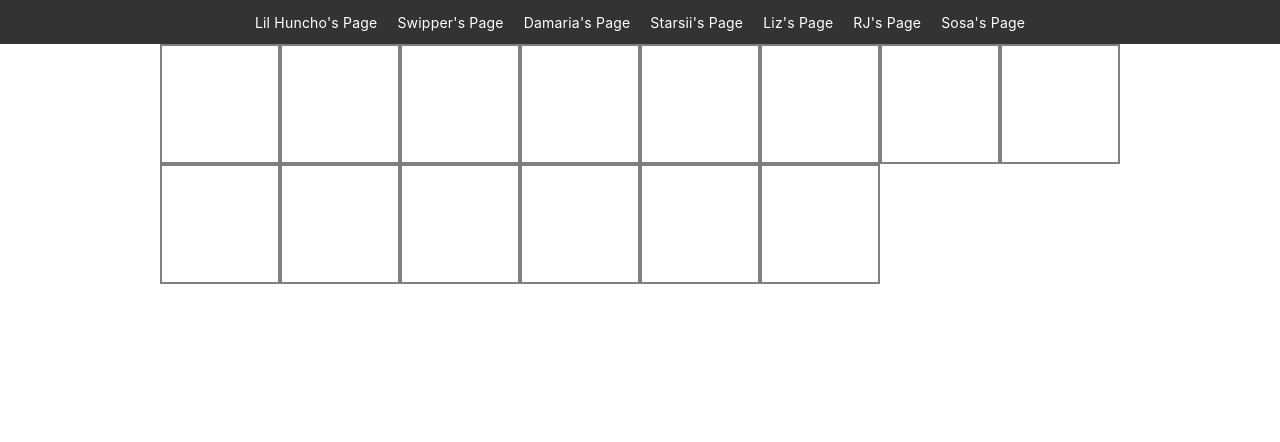
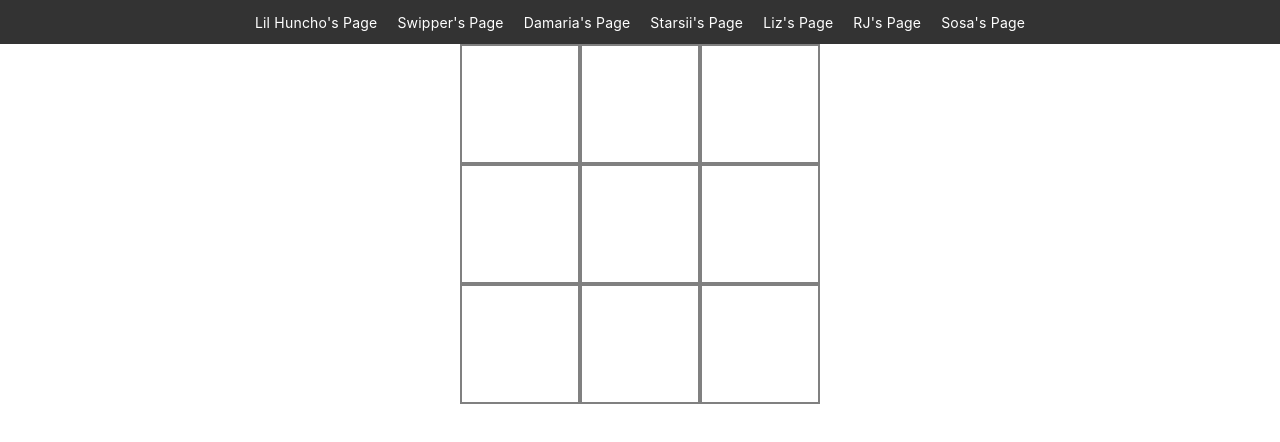
Before and after one commit to jojobobby/React-Amigos, a React (Create React App) app: page /RalphsPage in a window 1280 px wide. Shown: the top 442 px of the page. Built offline with nearby package versions, Linux system fonts and the light colour scheme.

Commit message:
Grid grid gird grid grid

```diff
--- a/src/RalphsPage.js
+++ b/src/RalphsPage.js
@@ -1,13 +1,42 @@
+// import './App.css';
+// import React, { useState } from 'react';
+// import { ReactDOM } from 'react';
+// import Counter from './raphealsFiles/components/counter';
+// import Square from './raphealsFiles/components/square';
+// import Grid from './raphealsFiles/components/grid';
+// function RalphPage() {
+//   return (
+//     <Grid valueArray={[1,2,3,4,5]}/>
+//   );
+// }
+
+// export default RalphPage;
 import './App.css';
 import React, { useState } from 'react';
 import { ReactDOM } from 'react';
 import Counter from './raphealsFiles/components/counter';
 import Square from './raphealsFiles/components/square';
 import Grid from './raphealsFiles/components/grid';
-function RalphPage() {
+
+let turns = 0;
+
+function incrementTurns() {
+  turns++;
+}
+
+function nextValue() {
+  if(turns % 2 === 0) {
+    return "X"
+  }
+  return "O"
+}
+
+function gameOne() {
+
   return (
-    <Grid/>
+    //9 Squares
+    <Grid valueArray={[nextValue(), nextValue(), nextValue(), nextValue(), nextValue(), nextValue(), nextValue(), nextValue(), nextValue()]}/>
   );
 }
 
-export default RalphPage;
+export default gameOne;
--- a/src/raphealsFiles/components/grid.jsx
+++ b/src/raphealsFiles/components/grid.jsx
@@ -3,15 +3,15 @@ import ReactDOM from 'react-dom';
 import Square from './square';
 //JSX Expression that calls to react create component
 class Grid extends Component {
-    constructor() {
-        super()
+    constructor(props) {
+        super(props)
 
         const cssCauseImLazy = {
             width:'120px',
             height:'120px'
         }
 
-        this.valueArray = [0,1,2,3,4,5,5,6,7,3,2,4,5, <img style={cssCauseImLazy} src="https://www.digitalocean.com/_next/static/media/intro-to-cloud.d49bc5f7.jpeg" ></img>];
+        this.valueArray = this.props.valueArray;
         this.grid = this.generateSquares();
 
         this.generateSquares.bind(this)
@@ -19,8 +19,8 @@ class Grid extends Component {
 
     styles = {
         display:'grid',
-        gridTemplateColumns: 'repeat(8, 120px)',
-        gridTemplateRows: 'repeat(8, 120px)',
+        gridTemplateColumns: 'repeat(3, 120px)',
+        gridTemplateRows: 'repeat(3, 120px)',
         justifyContent: 'center'
     }
 
```
Also changed, not shown: src/raphealsFiles/GameAttempt.js (added, +30 -0 lines).
